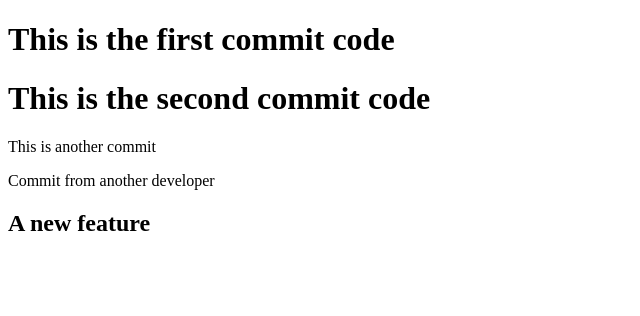
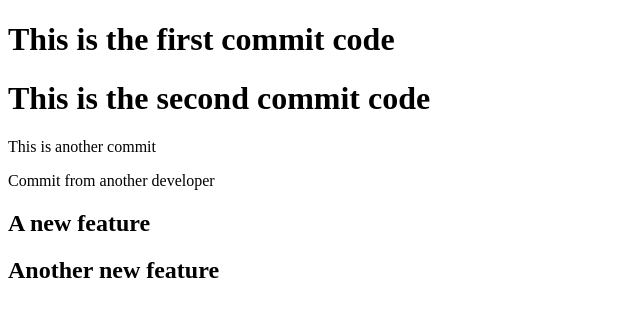
Before and after one commit to z-sohaib/git-training-2, a plain HTML site: page index.html in a window 1280 px wide. Shown: the whole page, without its empty margins (0-640 px from the left). Drawn offline with Linux system fonts and the light colour scheme.

Commit message:
another new feature

```diff
--- a/index.html
+++ b/index.html
@@ -14,5 +14,9 @@
     <section>
         <h1>A new feature</h1>
     </section>
+
+    <section>
+        <h1>Another new feature</h1>
+    </section>
 </body>
 </html>
```
